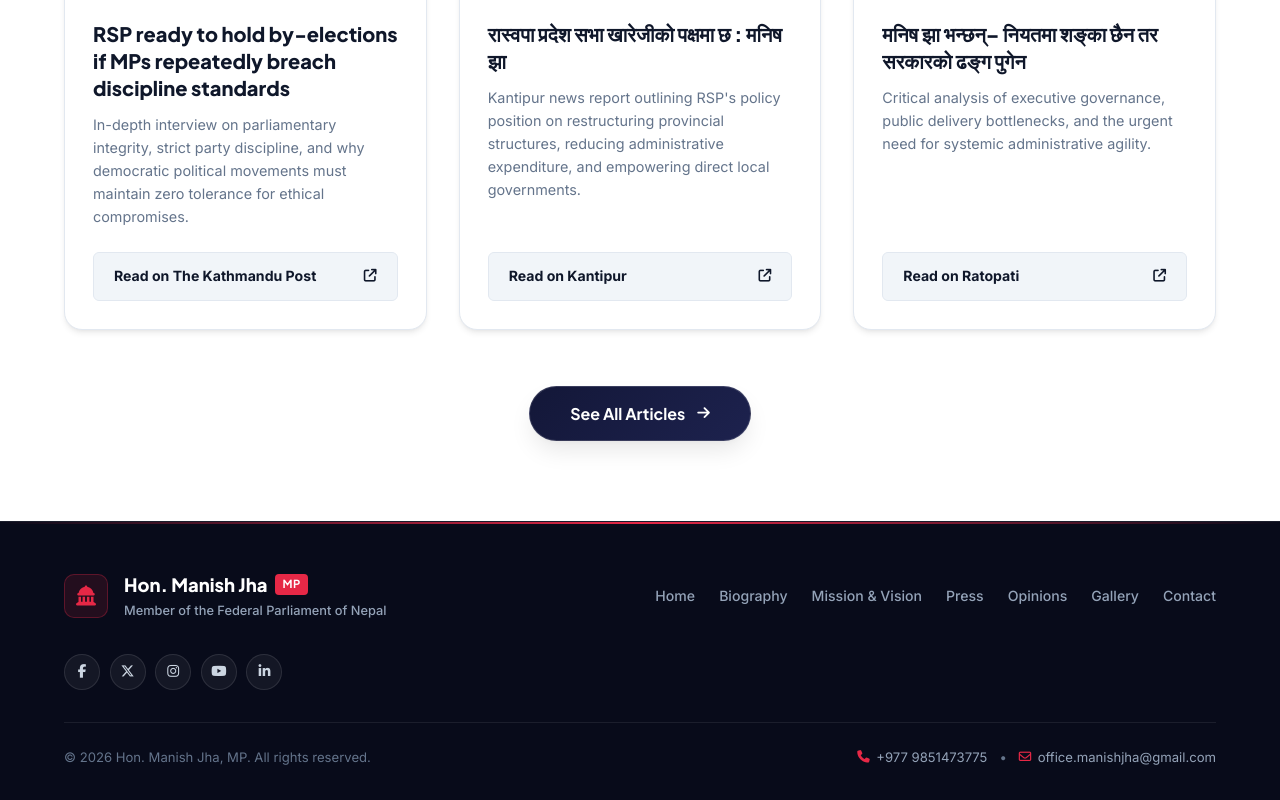
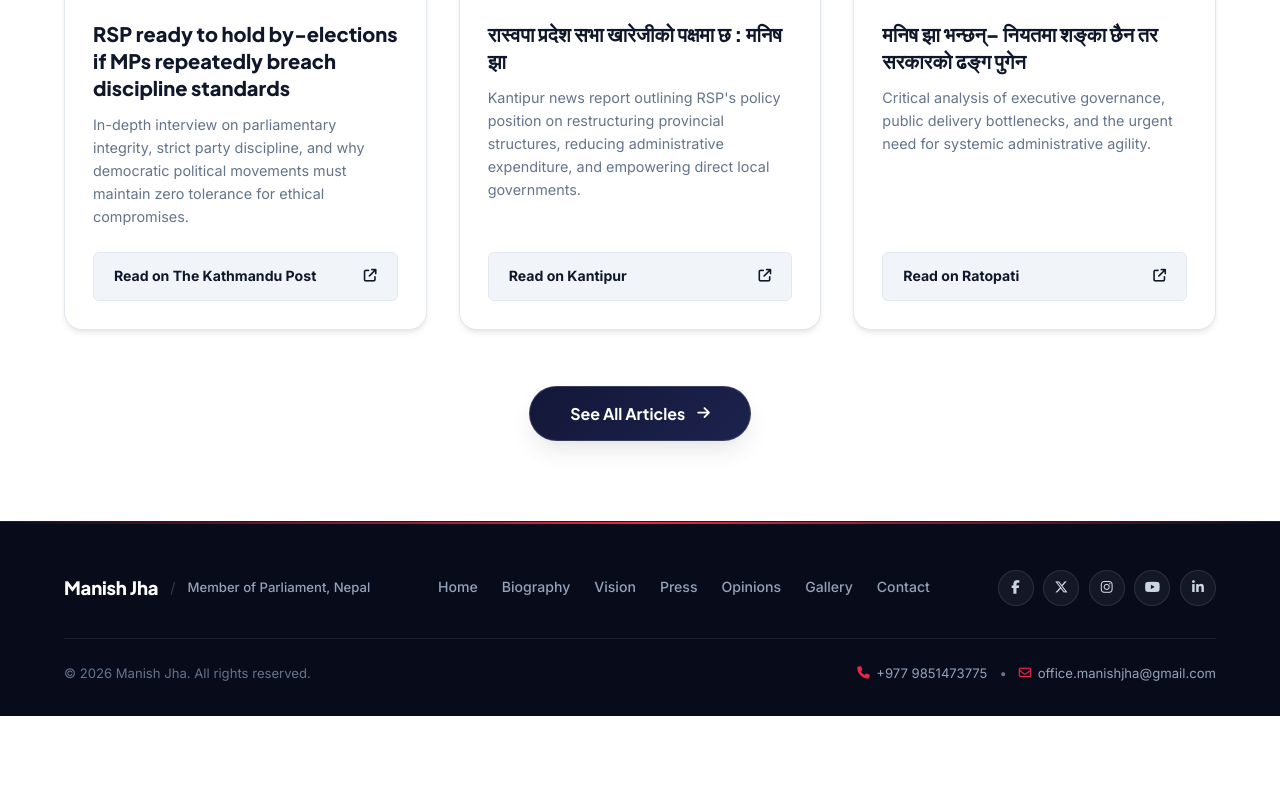
Before and after one commit to shah-aaseesh/manishjha, a React (Vite) app: page / in a window 1280 px wide. Shown: the part 6497-7297 px from the top of the page. After the commit the page ends 7213 px from the top, so only its background shows below. Built offline with nearby package versions, Linux system fonts and the light colour scheme.

Commit message:
Refine minimal footer: remove emblem icon and Hon title

```diff
--- a/src/components/Footer.jsx
+++ b/src/components/Footer.jsx
@@ -43,25 +43,20 @@ export const Footer = ({ onNavigate, onContactClick }) => {
       <div className="container">
         <div className="minimal-footer-main">
 
-          {/* Brand & Parliamentary Identity */}
+          {/* Brand Identity without Hon or emblem icon */}
           <div className="minimal-footer-brand">
-            <div className="minimal-footer-emblem">
-              <i className="fa-solid fa-landmark-dome"></i>
-            </div>
-            <div className="minimal-footer-titles">
-              <h4 className="minimal-footer-name">
-                {lang === 'np' ? 'माननीय मनिष झा' : 'Hon. Manish Jha'}
-                <span className="minimal-footer-badge">{lang === 'np' ? 'सांसद' : 'MP'}</span>
-              </h4>
-              <p className="minimal-footer-role">
-                {lang === 'np'
-                  ? 'प्रतिनिधिसभा सदस्य • सङ्घीय संसद, नेपाल'
-                  : 'Member of the Federal Parliament of Nepal'}
-              </p>
-            </div>
+            <h4 className="minimal-footer-name">
+              {lang === 'np' ? 'मनिष झा' : 'Manish Jha'}
+            </h4>
+            <span className="minimal-footer-divider">/</span>
+            <p className="minimal-footer-role">
+              {lang === 'np'
+                ? 'प्रतिनिधिसभा सदस्य, नेपाल'
+                : 'Member of Parliament, Nepal'}
+            </p>
           </div>
 
-          {/* Quick Navigation Links */}
+          {/* Clean Navigation Links */}
           <nav className="minimal-footer-nav" aria-label="Footer Navigation">
             <a href="#home" onClick={(e) => handleNav(e, 'home')}>
               {lang === 'np' ? 'गृहपृष्ठ' : 'Home'}
@@ -70,13 +65,13 @@ export const Footer = ({ onNavigate, onContactClick }) => {
               {lang === 'np' ? 'जीवनी' : 'Biography'}
             </a>
             <a href="#mission-vision" onClick={(e) => handleNav(e, 'mission-vision')}>
-              {lang === 'np' ? 'ध्येय र दृष्टिकोण' : 'Mission & Vision'}
+              {lang === 'np' ? 'दृष्टिकोण' : 'Vision'}
             </a>
             <a href="#articles" onClick={(e) => handleNav(e, 'articles')}>
-              {lang === 'np' ? 'आलेख तथा मिडिया' : 'Press'}
+              {lang === 'np' ? 'मिडिया' : 'Press'}
             </a>
             <a href="#opinions" onClick={(e) => handleNav(e, 'opinions')}>
-              {lang === 'np' ? 'संसदीय विचार' : 'Opinions'}
+              {lang === 'np' ? 'मन्तव्य' : 'Opinions'}
             </a>
             <a href="#gallery" onClick={(e) => handleNav(e, 'gallery')}>
               {lang === 'np' ? 'तस्बिरहरू' : 'Gallery'}
@@ -145,7 +140,7 @@ export const Footer = ({ onNavigate, onContactClick }) => {
         {/* Minimal Bottom Bar */}
         <div className="minimal-footer-bottom">
           <p className="minimal-copyright">
-            © {new Date().getFullYear()} {lang === 'np' ? 'माननीय मनिष झा' : 'Hon. Manish Jha, MP'}. {lang === 'np' ? 'सर्वाधिकार सुरक्षित।' : 'All rights reserved.'}
+            © {new Date().getFullYear()} {lang === 'np' ? 'मनिष झा' : 'Manish Jha'}. {lang === 'np' ? 'सर्वाधिकार सुरक्षित।' : 'All rights reserved.'}
           </p>
           <div className="minimal-footer-contacts">
             <a href={`tel:${profile.phone.split('/')[0].trim()}`} className="minimal-contact-link">
```
Also changed, not shown: src/index.css.
